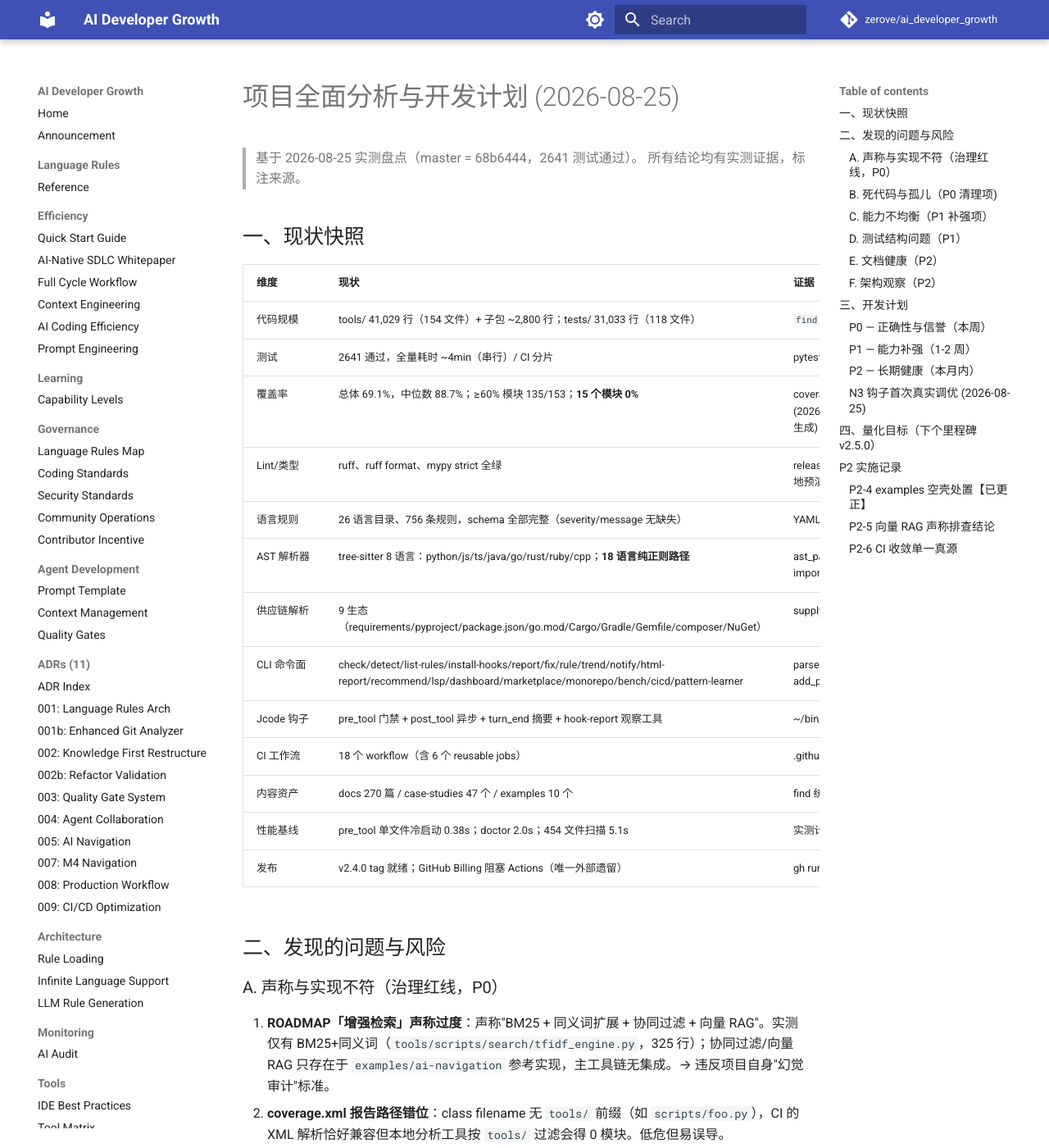
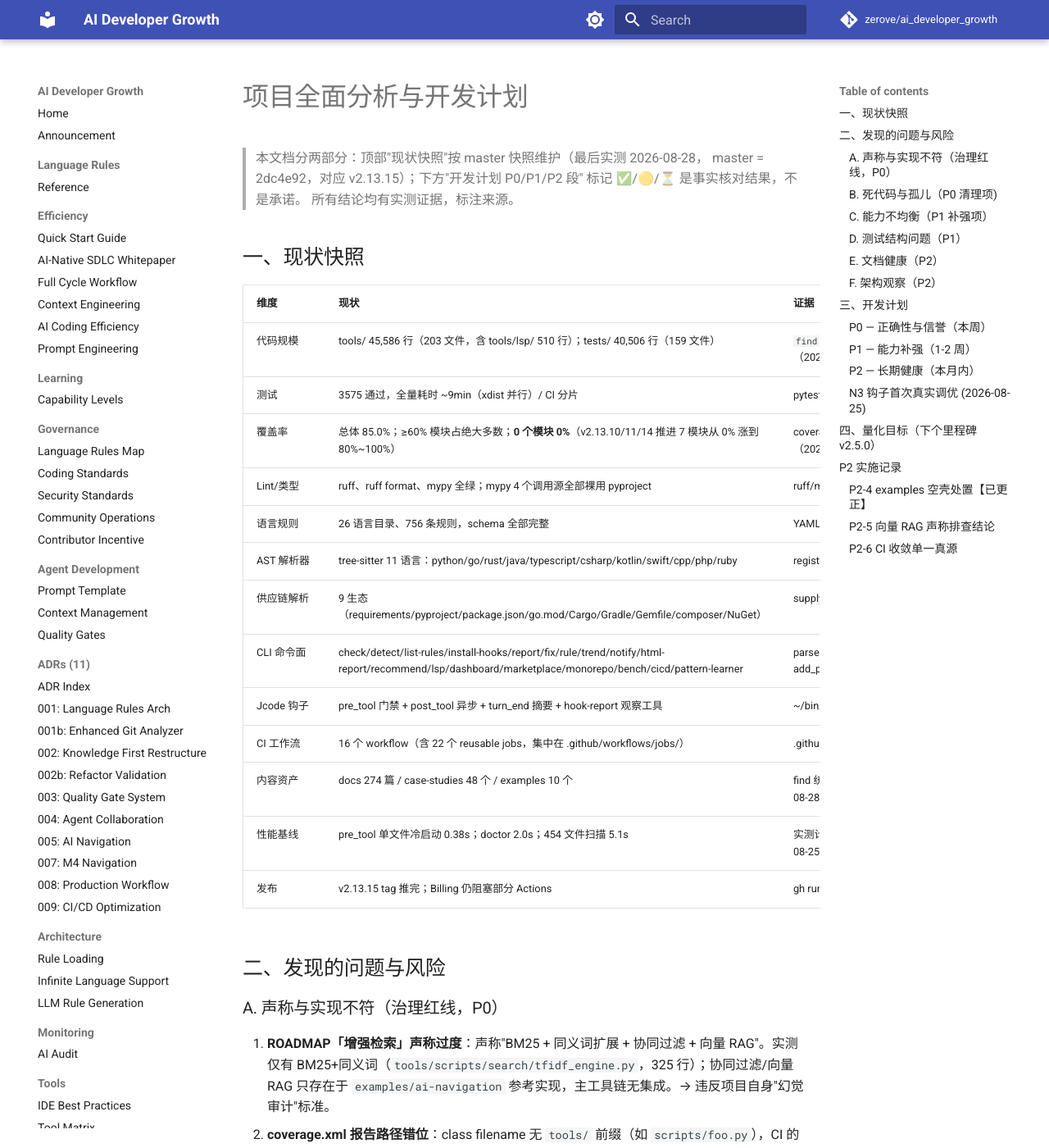
Before and after one commit to zerove/ai_developer_growth, an MkDocs documentation site: the page built from docs/governance/project-analysis-and-roadmap-2026-08.md, in a window 1280 px wide and 1400 px high. Shown: the whole window at 82% size. Built offline with MkDocs 1.6.1 and Material for MkDocs 9.7.7, drawn with Linux system fonts in a browser that asks for light colours; comment, search, counter and statistics services are not loaded; some of the changed text lies outside the part shown.

Commit message:
docs(roadmap): 顶部快照对齐 v2.13.15 + P2-6 标完成 — v2.13.16
ROADMAP 顶部'现状快照'表原本基于 2026-08-25 盘点（master=68b6444，
2641 测试），到 v2.13.15 已严重过时。13 行实测数据全部对齐当前值。

P2-6 标完成（ci.yml + release.yml 均调 jobs/；ai-native-sdlc.yml 是
workflow_dispatch 手工 pipeline 保留内联 pytest 是合理设计）。

```diff
--- a/docs/governance/project-analysis-and-roadmap-2026-08.md
+++ b/docs/governance/project-analysis-and-roadmap-2026-08.md
@@ -1,25 +1,27 @@
-# 项目全面分析与开发计划 (2026-08-25)
+# 项目全面分析与开发计划
 
-> 基于 2026-08-25 实测盘点（master = 68b6444，2641 测试通过）。
+> 本文档分两部分：顶部"现状快照"按 master 快照维护（最后实测 2026-08-28，
+> master = 2dc4e92，对应 v2.13.15）；下方"开发计划 P0/P1/P2 段"
+> 标记 ✅/🟡/⏳ 是事实核对结果，不是承诺。
 > 所有结论均有实测证据，标注来源。
 
 ## 一、现状快照
 
 | 维度 | 现状 | 证据 |
 |---|---|---|
-| 代码规模 | tools/ 41,029 行（154 文件）+ 子包 ~2,800 行；tests/ 31,033 行（118 文件） | `find + wc -l` |
-| 测试 | 2641 通过，全量耗时 ~4min（串行）/ CI 分片 | pytest |
-| 覆盖率 | 总体 69.1%，中位数 88.7%；≥60% 模块 135/153；**15 个模块 0%** | coverage.xml (2026-08-25 新鲜生成) |
-| Lint/类型 | ruff、ruff format、mypy strict 全绿 | release validate 本地预演 |
-| 语言规则 | 26 语言目录、756 条规则，schema 全部完整（severity/message 无缺失） | YAML 校验脚本 |
-| AST 解析器 | tree-sitter 8 语言：python/js/ts/java/go/rust/ruby/cpp；**18 语言纯正则路径** | ast_parser.py import 块 |
+| 代码规模 | tools/ 45,586 行（203 文件，含 tools/lsp/ 510 行）；tests/ 40,506 行（159 文件） | `find + wc -l`（2026-08-28） |
+| 测试 | 3575 通过，全量耗时 ~9min（xdist 并行）/ CI 分片 | pytest |
+| 覆盖率 | 总体 85.0%；≥60% 模块占绝大多数；**0 个模块 0%**（v2.13.10/11/14 推进 7 模块从 0% 涨到 80%~100%） | coverage.json（2026-08-28） |
+| Lint/类型 | ruff、ruff format、mypy 全绿；mypy 4 个调用源全部裸用 pyproject | ruff/mypy --version |
+| 语言规则 | 26 语言目录、756 条规则，schema 全部完整 | YAML 校验脚本 |
+| AST 解析器 | tree-sitter 11 语言：python/go/rust/java/typescript/csharp/kotlin/swift/cpp/php/ruby | registry.py |
 | 供应链解析 | 9 生态（requirements/pyproject/package.json/go.mod/Cargo/Gradle/Gemfile/composer/NuGet） | supply_chain.py |
 | CLI 命令面 | check/detect/list-rules/install-hooks/report/fix/rule/trend/notify/html-report/recommend/lsp/dashboard/marketplace/monorepo/bench/cicd/pattern-learner | parser.py add_parser |
 | Jcode 钩子 | pre_tool 门禁 + post_tool 异步 + turn_end 摘要 + hook-report 观察工具 | ~/bin/jcode-adg-* |
-| CI 工作流 | 18 个 workflow（含 6 个 reusable jobs） | .github/workflows/ |
-| 内容资产 | docs 270 篇 / case-studies 47 个 / examples 10 个 | find 统计 |
-| 性能基线 | pre_tool 单文件冷启动 0.38s；doctor 2.0s；454 文件扫描 5.1s | 实测计时 |
-| 发布 | v2.4.0 tag 就绪；GitHub Billing 阻塞 Actions（唯一外部遗留） | gh run |
+| CI 工作流 | 16 个 workflow（含 22 个 reusable jobs，集中在 .github/workflows/jobs/） | .github/workflows/ |
+| 内容资产 | docs 274 篇 / case-studies 48 个 / examples 10 个 | find 统计（2026-08-28） |
+| 性能基线 | pre_tool 单文件冷启动 0.38s；doctor 2.0s；454 文件扫描 5.1s | 实测计时（2026-08-25） |
+| 发布 | v2.13.15 tag 推完；Billing 仍阻塞部分 Actions | gh run |
 
 ## 二、发现的问题与风险
 
@@ -78,7 +80,7 @@
 | P2-3 | CONTEXT.md 污染修复 | ✅ 已完成：CONTEXT.md 头部仅含变更文件列表 (+115/-74 行) + 任务摘要，无 diff 原文 (+++ / --- / @@) 污染 | diff 文本不再进入 CONTEXT |
 | P2-4 | examples 空壳处置 | ✅ 已完成：ai-growth-vscode/slack 均含 README + pyproject + tests，非空壳 | 全部 examples 都有 README |
 | P2-5 | 向量 RAG 立项评估 | 若检索是核心场景则集成 chroma+embedding；否则从愿景文档移除 | 决策 + 文档 ✅（ADR-012：检索核心是 ai_native_mcp_server.py BM25+同义词+jieba，向量 RAG 仅 examples/ai-context-sync/ 参考；万级文档或跨语种需求出现时重新评估）|
-| P2-6 | CI 收敛为单一真源 | ci.yml 复用 jobs 成为唯一 lint/test 执行点，release/ci-cd 只调 jobs | grep 单点 🟡（release.yml 全部 lint/test/type-check/doctor-gate/pre-commit/governance-audit 改调 .github/workflows/jobs/*.yml，validate 只做 tag↔pyproject + CHANGELOG 一致性；ai-native-sdlc.yml 是手工 pipeline 不强制收敛）|
+| P2-6 | CI 收敛为单一真源 | ci.yml 复用 jobs 成为唯一 lint/test 执行点，release/ci-cd 只调 jobs | grep 单点 ✅（ci.yml + release.yml 均调 .github/workflows/jobs/；release.yml validate 改用 6 job 复用后只剩 2 步——tag↔pyproject 一致性 + CHANGELOG 段落检查；ai-native-sdlc.yml 是 workflow_dispatch 手工 pipeline，内联 pytest 是其连贯阶段一部分，保留；ROADMAP 描述的 "ci-cd.yml" 不存在，实际只有 ci.yml + release.yml）|
 
 ### N3 钩子首次真实调优 (2026-08-25)
 
--- a/pyproject.toml
+++ b/pyproject.toml
@@ -4,7 +4,7 @@ build-backend = "setuptools.build_meta"
 
 [project]
 name = "ai-developer-growth"
-version = "2.13.15"
+version = "2.13.16"
 description = "Open-source knowledge base for developer growth in the AI era"
 readme = "README.md"
 license = {text = "MIT"}
```
Also changed, not shown: CHANGELOG.md (+27 -0 lines), CONTEXT.md (+17 -14 lines), 1 other file.
